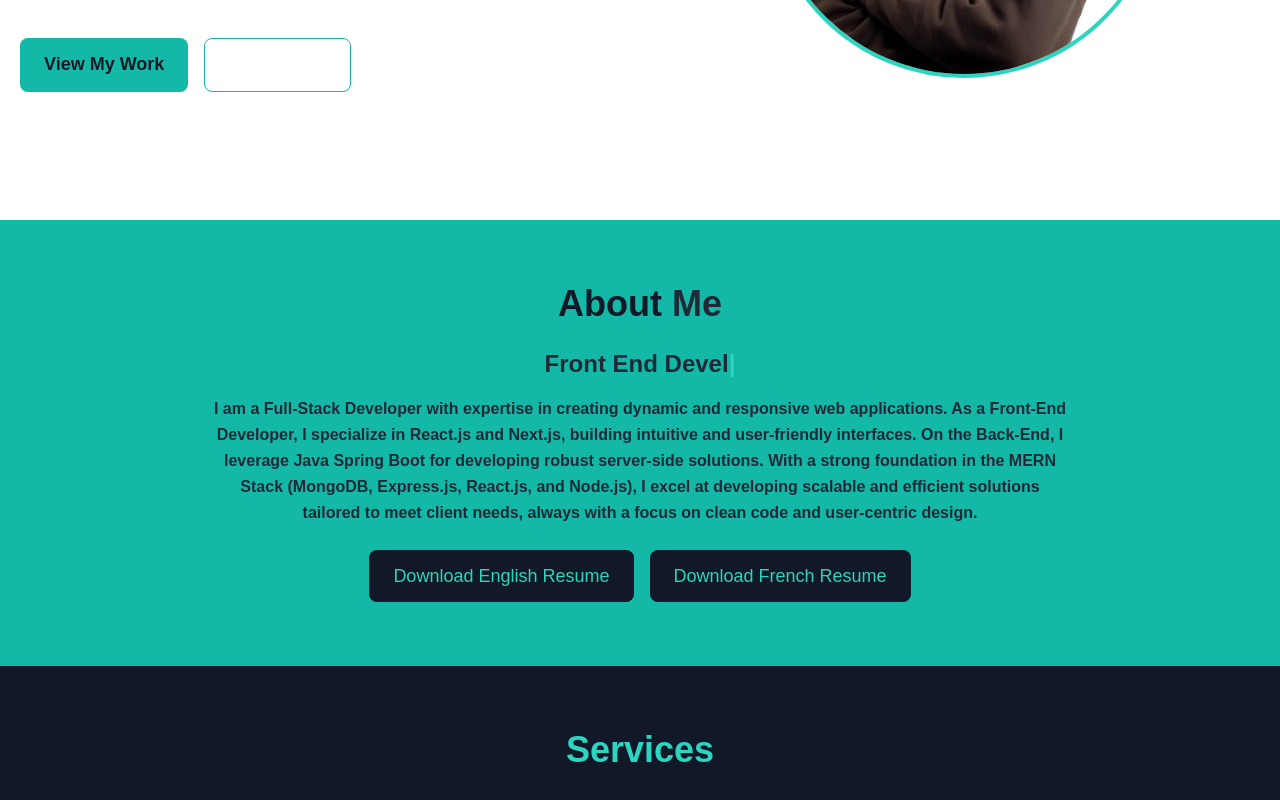
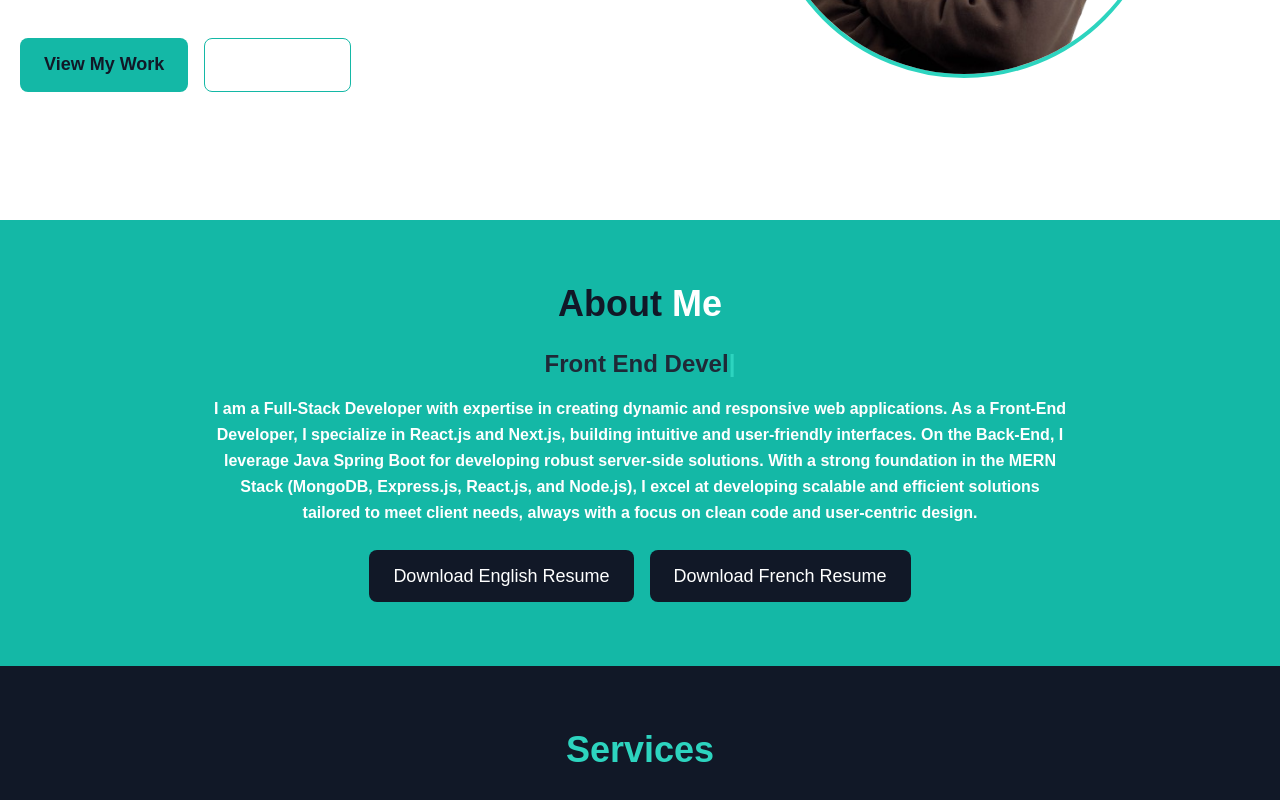
Before and after one commit to Worldoflotfi/nextPotfolio-front, a Next.js app: page / in a window 1280 px wide. Shown: the part 490-1290 px from the top of the page. Built offline with nearby package versions, Linux system fonts and the light colour scheme.

Commit message:
Navbar final version

```diff
--- a/src/app/layout.tsx
+++ b/src/app/layout.tsx
@@ -43,7 +43,7 @@ export default function RootLayout({
   return (
     <html lang="en">
       <body
-        className={`${geistSans.variable} ${geistMono.variable} ${poppins.variable} ${josefin.variable} antialiased`}
+        className={`${geistSans.variable} ${geistMono.variable} ${poppins.variable}  ${josefin.variable} antialiased`}
       >
         <ThemeProvider>
           {children}
--- a/src/components/AboutSection.tsx
+++ b/src/components/AboutSection.tsx
@@ -4,12 +4,15 @@ import TypingEffect from './TypingEffect';
 
 const AboutSection = () => {
     return (
-        <section className="about bg-teal-500 text-gray-900 py-16" id="about">
+        <section
+            className="about bg-teal-500 text-gray-900 dark:bg-gray-900 dark:text-teal-400 py-16"
+            id="about"
+        >
             <div className="container mx-auto flex flex-col items-center text-center">
                 {/* Content Section */}
                 <div className="about-content md:w-2/3">
                     <h2 className="text-4xl font-bold mb-6">
-                        About <span className="text-gray-800">Me</span>
+                        About <span className="text-white dark:text-teal-400">Me</span>
                     </h2>
 
                     {/* Typing Effect */}
@@ -23,28 +26,29 @@ const AboutSection = () => {
                         typingSpeed={100}
                         deletingSpeed={50}
                         pauseTime={1500}
+                        className= 'text-gray-900 dark:text-tale-400'
                     />
 
-                    <p className="text-gray-800 leading-relaxed mb-6 font-semibold">
-                        I am a Full-Stack Developer with expertise in creating dynamic and responsive web applications. As a Front-End Developer, I specialize in React.js and Next.js, building intuitive and user-friendly interfaces. On the Back-End, I leverage Java Spring Boot for developing robust server-side solutions. With a strong foundation in the MERN Stack (MongoDB, Express.js, React.js, and Node.js), I excel at developing scalable and efficient solutions tailored to meet client needs, always with a focus on clean code and user-centric design.                    </p>
+                    <p className="text-white dark:text-teal-300 leading-relaxed mb-6 font-semibold">
+                        I am a Full-Stack Developer with expertise in creating dynamic and responsive web applications. As a Front-End Developer, I specialize in React.js and Next.js, building intuitive and user-friendly interfaces. On the Back-End, I leverage Java Spring Boot for developing robust server-side solutions. With a strong foundation in the MERN Stack (MongoDB, Express.js, React.js, and Node.js), I excel at developing scalable and efficient solutions tailored to meet client needs, always with a focus on clean code and user-centric design.
+                    </p>
 
                     <div className="flex flex-col sm:flex-row gap-4 justify-center">
                         <a
                             href="/images/resume-english.pdf"
                             download="resume-english.pdf"
-                            className="px-6 py-3 bg-gray-900 text-teal-400 text-lg font-medium rounded-lg hover:bg-gray-700 transition duration-300"
+                            className="px-6 py-3 bg-gray-900 text-white text-lg font-medium rounded-lg hover:bg-gray-700 dark:bg-teal-500 dark:text-gray-900 dark:hover:bg-teal-400 transition duration-300"
                         >
                             Download English Resume
                         </a>
                         <a
                             href="/images/resume-french.pdf"
                             download="resume-french.pdf"
-                            className="px-6 py-3 bg-gray-900 text-teal-400 text-lg font-medium rounded-lg hover:bg-gray-700 transition duration-300"
+                            className="px-6 py-3 bg-gray-900 text-white text-lg font-medium rounded-lg hover:bg-gray-700 dark:bg-teal-500 dark:text-gray-900 dark:hover:bg-teal-400 transition duration-300"
                         >
                             Download French Resume
                         </a>
                     </div>
-
                 </div>
             </div>
         </section>
--- a/src/components/TypingEffect.tsx
+++ b/src/components/TypingEffect.tsx
@@ -6,6 +6,7 @@ interface TypingEffectProps {
     typingSpeed?: number; // Speed for typing (ms per character)
     deletingSpeed?: number; // Speed for deleting (ms per character)
     pauseTime?: number; // Pause time between texts (ms)
+    className?: string; //new type for className
 }
 
 const TypingEffect: React.FC<TypingEffectProps> = ({
@@ -13,6 +14,7 @@ const TypingEffect: React.FC<TypingEffectProps> = ({
     typingSpeed = 100,
     deletingSpeed = 50,
     pauseTime = 2000,
+    // className = ''
 }) => {
     const [currentText, setCurrentText] = useState(''); // The text being displayed
     const [index, setIndex] = useState(0); // Current index in the texts array
@@ -44,6 +46,8 @@ const TypingEffect: React.FC<TypingEffectProps> = ({
             isDeleting ? deletingSpeed : typingSpeed
         );
 
+        // setCurrentText(currentText.slice(0,-1));  added
+
         return () => clearTimeout(typingInterval); // Cleanup interval
     }, [currentText, isDeleting, index, texts, typingSpeed, deletingSpeed, pauseTime]);
 
```
